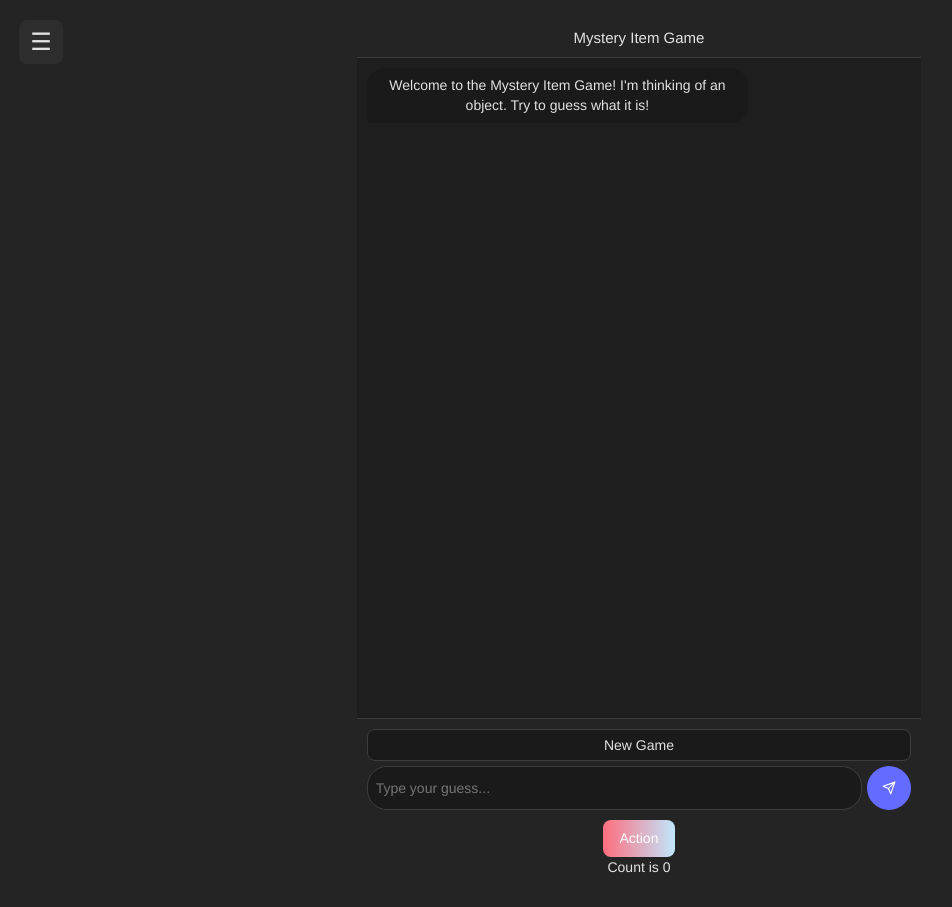
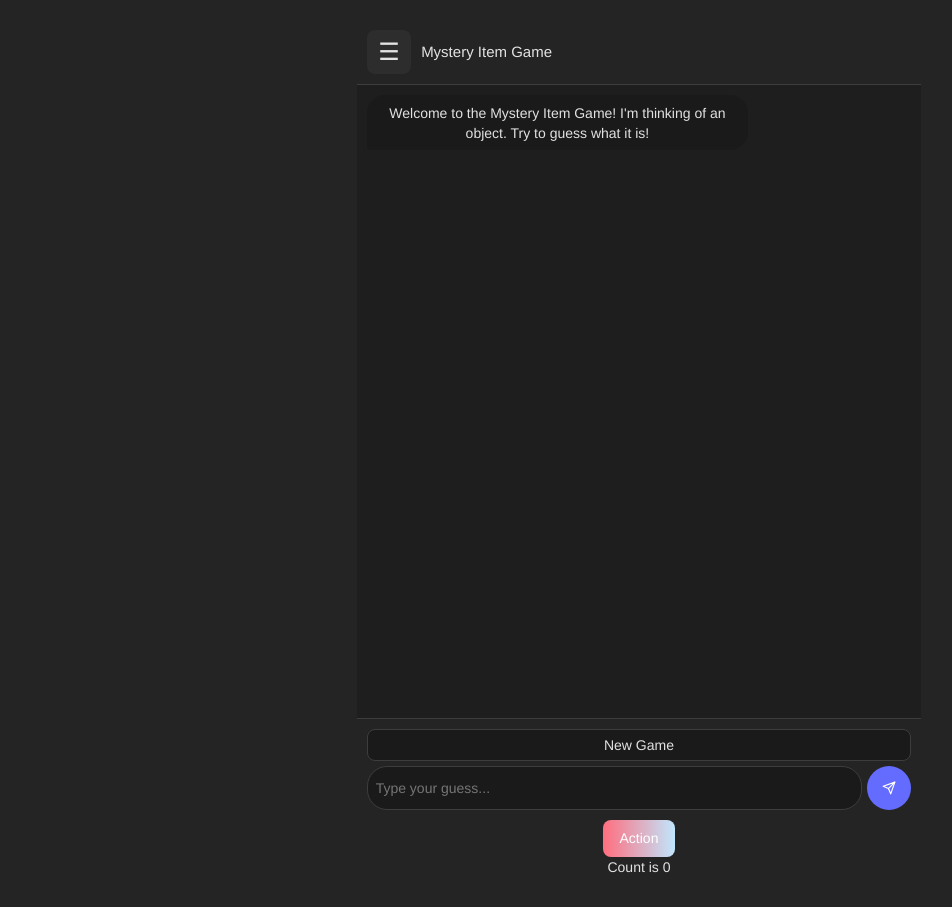
Before and after one commit to cobrauf/ai-demos, a React (Vite) app in the folder frontend/: page /demos/mystery-item in a window 1280 px wide. Shown: the whole page, without its empty margins (1-953 px from the left). Built offline with nearby package versions, Linux system fonts and the light colour scheme; no server answers.

Commit message:
extracted top bar into a component, render it at view level

```diff
--- a/frontend/src/App.tsx
+++ b/frontend/src/App.tsx
@@ -46,15 +46,10 @@ function App() {
 
   return (
     <Router>
-      {import.meta.env.DEV && (
+      {/* {import.meta.env.DEV && (
         <StagewiseToolbar config={{ plugins: [ReactPlugin] }} /> //for dev
-      )}
-      {!isMenuOpen && (
-        <div className="menu-trigger" onClick={toggleMenu}>
-          ☰
-        </div>
-      )}
-
+      )} */}
+      <main className="main-content">
         <SideMenu
           isOpen={isMenuOpen}
           onClose={closeMenu}
@@ -64,14 +59,19 @@ function App() {
 
         {isMenuOpen && <div className="overlay" onClick={closeMenu}></div>}
 
-      <main className="main-content">
         <Routes>
           <Route
             path="/"
             element={<Navigate to="/demos/mystery-item" replace />}
           />
-          <Route path="/demos/mystery-item" element={<MysteryItemView />} />
-          <Route path="/demos/placeholder" element={<PlaceholderView />} />
+          <Route
+            path="/demos/mystery-item"
+            element={<MysteryItemView onMenuClick={toggleMenu} />}
+          />
+          <Route
+            path="/demos/placeholder"
+            element={<PlaceholderView onMenuClick={toggleMenu} />}
+          />
         </Routes>
       </main>
       <Button variant="gradient" onClick={handleButtonClick}>
--- a/frontend/src/components/SideMenu/SideMenu.module.css
+++ b/frontend/src/components/SideMenu/SideMenu.module.css
@@ -1,5 +1,5 @@
 .menu {
-  position: fixed;
+  position: absolute;
   top: 0;
   left: 0;
   height: 100%;
--- /dev/null
+++ b/frontend/src/components/TopBar/TopBar.module.css
@@ -0,0 +1,31 @@
+.topBar {
+  display: flex;
+  align-items: center;
+  padding: 1rem;
+  border-bottom: 1px solid var(--border-color);
+  background-color: var(--background-color);
+  flex-shrink: 0;
+}
+
+.menuTrigger {
+  /* Copied from App.css and position changed to static */
+  position: static;
+  z-index: 1001;
+  cursor: pointer;
+  background: rgba(128, 128, 128, 0.1);
+  border-radius: 8px;
+  display: flex;
+  align-items: center;
+  justify-content: center;
+  font-size: 24px;
+  color: var(--text-color);
+  width: 44px;
+  height: 44px;
+  line-height: 1;
+}
+
+.title {
+  font-size: 1.5rem;
+  margin: 0;
+  padding-left: 1rem;
+}
--- /dev/null
+++ b/frontend/src/components/TopBar/TopBar.tsx
@@ -0,0 +1,20 @@
+import React from "react";
+import styles from "./TopBar.module.css";
+
+interface TopBarProps {
+  title: string;
+  onMenuClick: () => void;
+}
+
+const TopBar: React.FC<TopBarProps> = ({ title, onMenuClick }) => {
+  return (
+    <header className={styles.topBar}>
+      <div className={styles.menuTrigger} onClick={onMenuClick}>
+        ☰
+      </div>
+      <h1 className={styles.title}>{title}</h1>
+    </header>
+  );
+};
+
+export default TopBar;
--- a/frontend/src/styles/App.css
+++ b/frontend/src/styles/App.css
@@ -9,36 +9,19 @@
   padding: 2em;
 }
 
-.menu-trigger {
-  position: fixed;
-  top: 20px;
-  left: 20px;
-  z-index: 1001;
-  cursor: pointer;
-  background: rgba(128, 128, 128, 0.1);
-  border-radius: 8px;
-  display: flex;
-  align-items: center;
-  justify-content: center;
-  font-size: 24px;
-  color: var(--text-color);
-  width: 44px;
-  height: 44px;
-  line-height: 1;
-}
-
 .overlay {
-  position: fixed;
+  position: absolute;
   top: 0;
   left: 0;
-  width: 100vw;
-  height: 100vh;
+  width: 100%;
+  height: 100%;
   background-color: rgba(0, 0, 0, 0.5);
   backdrop-filter: blur(4px);
   z-index: 999;
 }
 
 .main-content {
+  position: relative;
   width: 100%;
   max-width: 1280px;
   margin: 0 auto;
--- a/frontend/src/views/MysteryItemView/MysteryItemView.module.css
+++ b/frontend/src/views/MysteryItemView/MysteryItemView.module.css
@@ -6,19 +6,6 @@
   flex-direction: column;
   height: 100%;
   background-color: var(--chat-background, #f9f9f9);
-}
-
-.topBar {
-  padding: 1rem;
-  border-bottom: 1px solid var(--border-color);
-  background-color: var(--background-color);
-  text-align: center;
-  flex-shrink: 0;
-}
-
-.topBar h1 {
-  font-size: 1.5rem;
-  margin: 0;
 }
 
 .messageArea {
--- a/frontend/src/views/MysteryItemView/MysteryItemView.tsx
+++ b/frontend/src/views/MysteryItemView/MysteryItemView.tsx
@@ -2,6 +2,7 @@ import React, { useState, useEffect, useRef } from "react";
 import styles from "./MysteryItemView.module.css";
 import ChatMessage from "../../components/ChatMessage/ChatMessage";
 import ChatInput from "../../components/ChatInput/ChatInput";
+import TopBar from "../../components/TopBar/TopBar";
 
 const WELCOME_MESSAGE: Message = {
   sender: "ai",
@@ -13,7 +14,11 @@ interface Message {
   text: string;
 }
 
-const MysteryItemView: React.FC = () => {
+interface MysteryItemViewProps {
+  onMenuClick: () => void;
+}
+
+const MysteryItemView: React.FC<MysteryItemViewProps> = ({ onMenuClick }) => {
   const [conversation, setConversation] = useState<Message[]>([
     WELCOME_MESSAGE,
   ]);
@@ -52,9 +57,7 @@ const MysteryItemView: React.FC = () => {
 
   return (
     <div className={styles.chatContainer}>
-      <header className={styles.topBar}>
-        <h1>Mystery Item Game</h1>
-      </header>
+      <TopBar title="Mystery Item Game" onMenuClick={onMenuClick} />
       <main className={styles.messageArea} ref={messageAreaRef}>
         {conversation.map((msg, index) => (
           <ChatMessage key={index} sender={msg.sender} text={msg.text} />
--- a/frontend/src/views/PlaceholderView/PlaceholderView.tsx
+++ b/frontend/src/views/PlaceholderView/PlaceholderView.tsx
@@ -1,9 +1,15 @@
 import React from "react";
 import styles from "./PlaceholderView.module.css";
+import TopBar from "../../components/TopBar/TopBar";
 
-const PlaceholderView: React.FC = () => {
+interface PlaceholderViewProps {
+  onMenuClick: () => void;
+}
+
+const PlaceholderView: React.FC<PlaceholderViewProps> = ({ onMenuClick }) => {
   return (
     <div className={styles.container}>
+      <TopBar title="Placeholder" onMenuClick={onMenuClick} />
       <h1>Placeholder View</h1>
     </div>
   );
```
Lines whose indentation alone changed are shown as unchanged.
